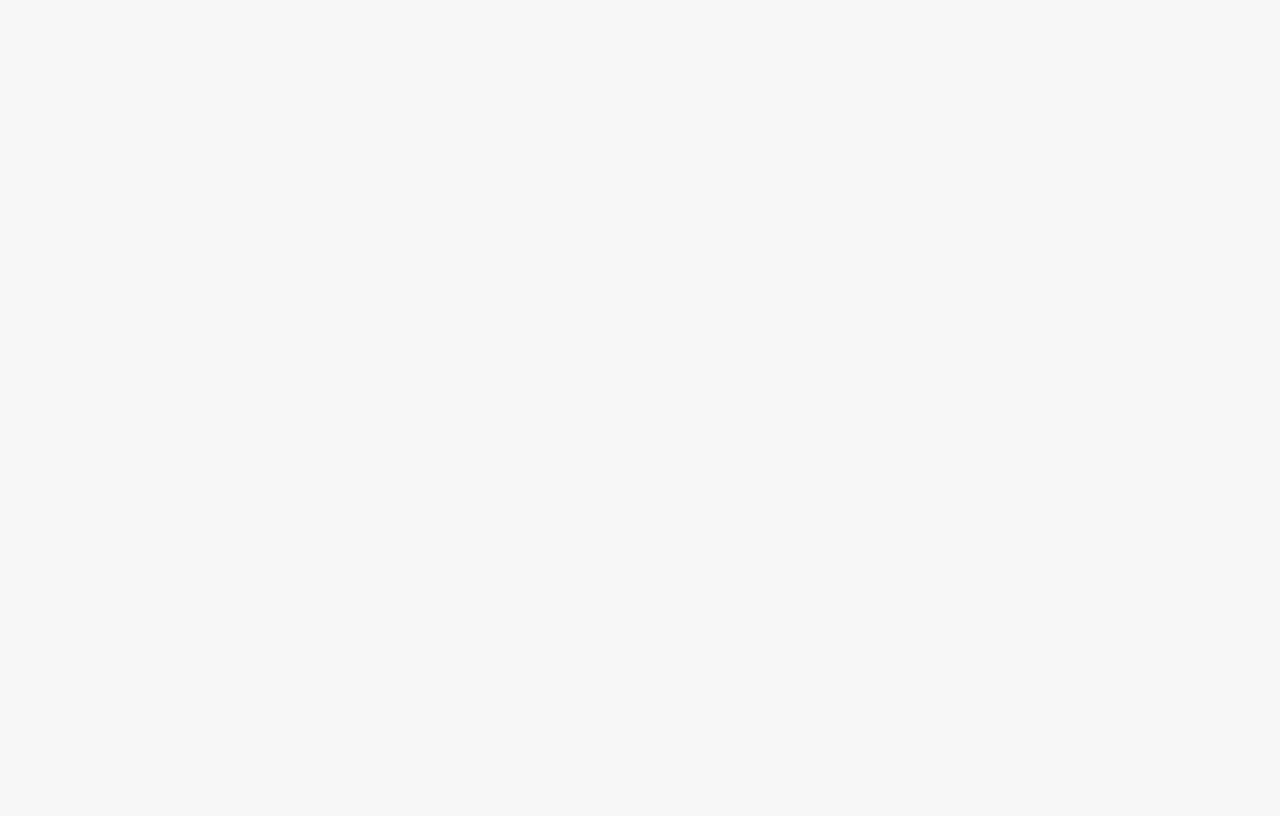
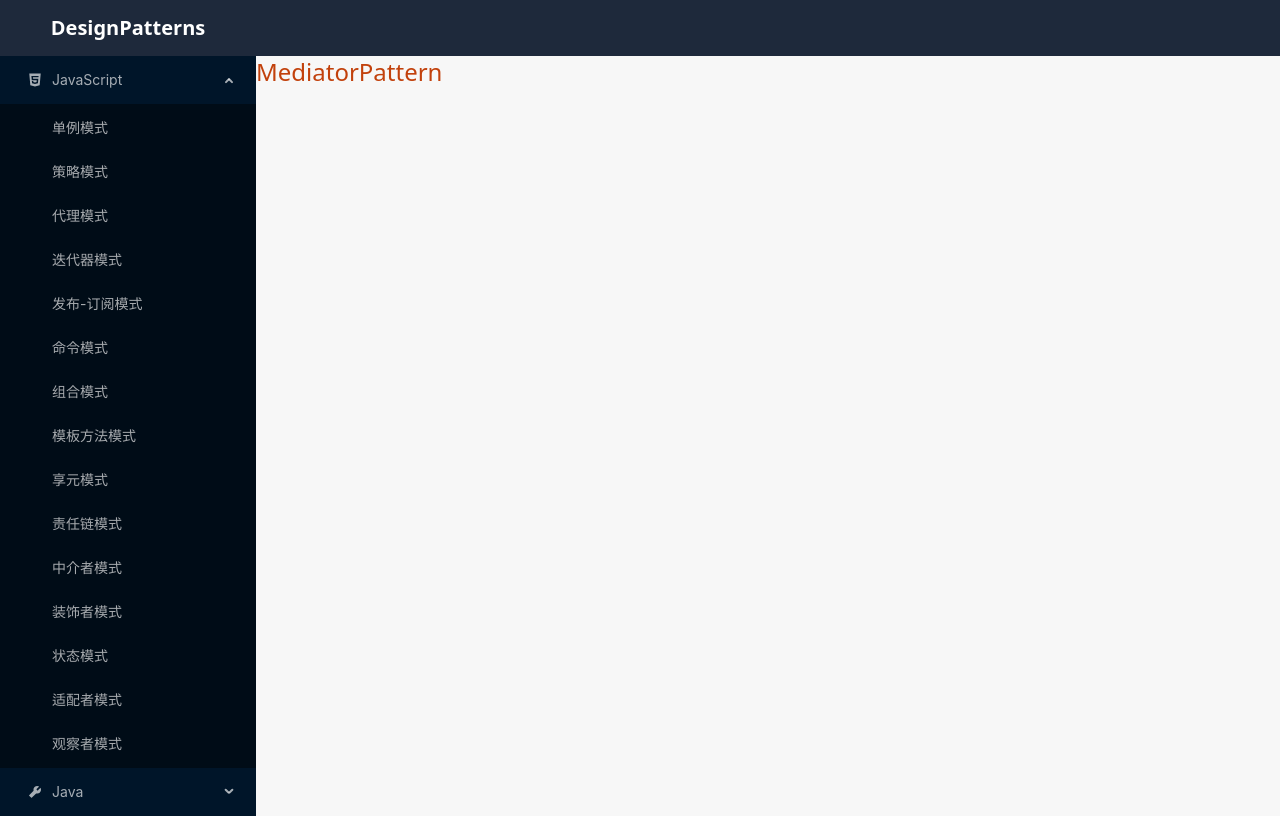
Before and after one commit to sumingcheng/ReactEase, a React (Vite) app: page /MediatorPattern in a window 1280 px wide. Before the commit this address had no page. Built offline with nearby package versions, Linux system fonts and the light colour scheme.

Commit message:
完善菜单，修复页面错位问题

```diff
--- a/src/assets/less/layout.less
+++ b/src/assets/less/layout.less
@@ -3,7 +3,7 @@
   top: 3.5rem;
   left: 0;
   width: 256px;
-  height: 100%;
+  height: calc(100% - 3.5rem);
 }
 
 .right {
@@ -11,7 +11,7 @@
   top: 3.5rem;
   left: 256px;
   width: calc(100% - 256px);
-  height: 100%;
+  height: calc(100% - 3.5rem);
 }
 
 .header-left {
--- a/src/layout/Menu.jsx
+++ b/src/layout/Menu.jsx
@@ -33,7 +33,7 @@ const items = [
   ]),
   // sub2
   getItem('Java', 'sub2', <ToolFilled/>, [
-    getItem('单例模式', 'SingletonPattern'),
+    getItem('测试菜单', 'test'),
   ]),
 ]
 
--- a/src/layout/index.jsx
+++ b/src/layout/index.jsx
@@ -9,7 +9,7 @@ const layout = ({ children }) => {
         <div className="left bg-slate-800 ">
           <Menu></Menu>
         </div>
-        <div className="right m-3.5">
+        <div className="right">
           {children}
         </div>
       </>
--- a/src/router/index.jsx
+++ b/src/router/index.jsx
@@ -1,21 +1,44 @@
 import React from 'react'
+import Layout from '@/layout/index.jsx'
 import { BrowserRouter, Routes, Route } from 'react-router-dom'
 import { SingletonPattern } from '@/views/SingletonPattern/index.jsx'
 import { StrategyPattern } from '@/views/StrategyPattern/index.jsx'
 import { ProxyPattern } from '@/views/ProxyPattern/index.jsx'
-import Layout from '@/layout/index.jsx'
-import { generateRoutes } from '@/router/config.jsx'
-
-let sub1 = generateRoutes()
+import { IteratorPattern } from '@/views/IteratorPattern/index.jsx'
+import { PublisherSubscriberPattern } from '@/views/PublisherSubscriberPattern/index.jsx'
+import { CommandPattern } from '@/views/CommandPattern/index.jsx'
+import { CompositePattern } from '@/views/CompositePattern/index.jsx'
+import { TemplateMethodPattern } from '@/views/TemplateMethodPattern/index.jsx'
+import { FlyweightPattern } from '@/views/FlyweightPattern/index.jsx'
+import { ChainOfResponsibilityPattern } from '@/views/ChainOfResponsibilityPattern/index.jsx'
+import { MediatorPattern } from '@/views/MediatorPattern/index.jsx'
+import { DecoratorPattern } from '@/views/DecoratorPattern/index.jsx'
+import { StatePattern } from '@/views/StatePattern/index.jsx'
+import { AdapterPattern } from '@/views/AdapterPattern/index.jsx'
+import { ObserverPattern } from '@/views/ObserverPattern/index.jsx'
+import PageNotFound from '@/views/error/index.jsx'
 
 function App () {
   return (
       <BrowserRouter>
         <Routes>
           <Route path="/" element={<Layout><SingletonPattern/></Layout>}/>
+          <Route path="*" element={<Layout><PageNotFound/></Layout>}/>
           <Route path="/SingletonPattern" element={<Layout><SingletonPattern/></Layout>}/>
           <Route path="/StrategyPattern" element={<Layout><StrategyPattern/></Layout>}/>
           <Route path="/ProxyPattern" element={<Layout><ProxyPattern/></Layout>}/>
+          <Route path="/IteratorPattern" element={<Layout><IteratorPattern/></Layout>}/>
+          <Route path="/PublisherSubscriberPattern" element={<Layout><PublisherSubscriberPattern/></Layout>}/>
+          <Route path="/CommandPattern" element={<Layout><CommandPattern/></Layout>}/>
+          <Route path="/CompositePattern" element={<Layout><CompositePattern/></Layout>}/>
+          <Route path="/TemplateMethodPattern" element={<Layout><TemplateMethodPattern/></Layout>}/>
+          <Route path="/FlyweightPattern" element={<Layout><FlyweightPattern/></Layout>}/>
+          <Route path="/ChainOfResponsibilityPattern" element={<Layout><ChainOfResponsibilityPattern/></Layout>}/>
+          <Route path="/MediatorPattern" element={<Layout><MediatorPattern/></Layout>}/>
+          <Route path="/DecoratorPattern" element={<Layout><DecoratorPattern/></Layout>}/>
+          <Route path="/StatePattern" element={<Layout><StatePattern/></Layout>}/>
+          <Route path="/AdapterPattern" element={<Layout><AdapterPattern/></Layout>}/>
+          <Route path="/ObserverPattern" element={<Layout><ObserverPattern/></Layout>}/>
         </Routes>
       </BrowserRouter>
   )
--- a/src/views/AdapterPattern/index.jsx
+++ b/src/views/AdapterPattern/index.jsx
@@ -1,7 +1,7 @@
-export function IteratorPattern () {
+export function AdapterPattern () {
   return (
       <div>
-        <h1 className="text-orange-700 text-2xl">IteratorPattern</h1>
+        <h1 className="text-orange-700 text-2xl">AdapterPattern</h1>
       </div>
   )
 }
--- a/src/views/MediatorPattern/index.jsx
+++ b/src/views/MediatorPattern/index.jsx
@@ -1,7 +1,7 @@
-export function IteratorPattern () {
+export function MediatorPattern () {
   return (
       <div>
-        <h1 className="text-orange-700 text-2xl">IteratorPattern</h1>
+        <h1 className="text-orange-700 text-2xl">MediatorPattern</h1>
       </div>
   )
 }
--- /dev/null
+++ b/src/views/error/index.jsx
@@ -0,0 +1,26 @@
+import React from 'react'
+import { Link } from 'react-router-dom'
+
+function PageNotFound () {
+  return (
+      <div
+          style={{
+            display: 'flex',
+            flexDirection: 'column',
+            justifyContent: 'center',
+            alignItems: 'center',
+            height: '100%',
+            backgroundColor: '#1a202c',
+            color: '#fff',
+          }}
+      >
+        <h1 style={{ fontSize: '8rem', marginBottom: '2rem' }}>404</h1>
+        <p style={{ fontSize: '2rem', textAlign: 'center', maxWidth: '70%' }}>
+          哎呀，看起来你偶然发现了一个不存在的页面。<br/>
+          返回 <Link to="/" style={{ color: '#fff', textDecoration: 'underline' }}>home</Link> and try again.
+        </p>
+      </div>
+  )
+}
+
+export default PageNotFound
```
